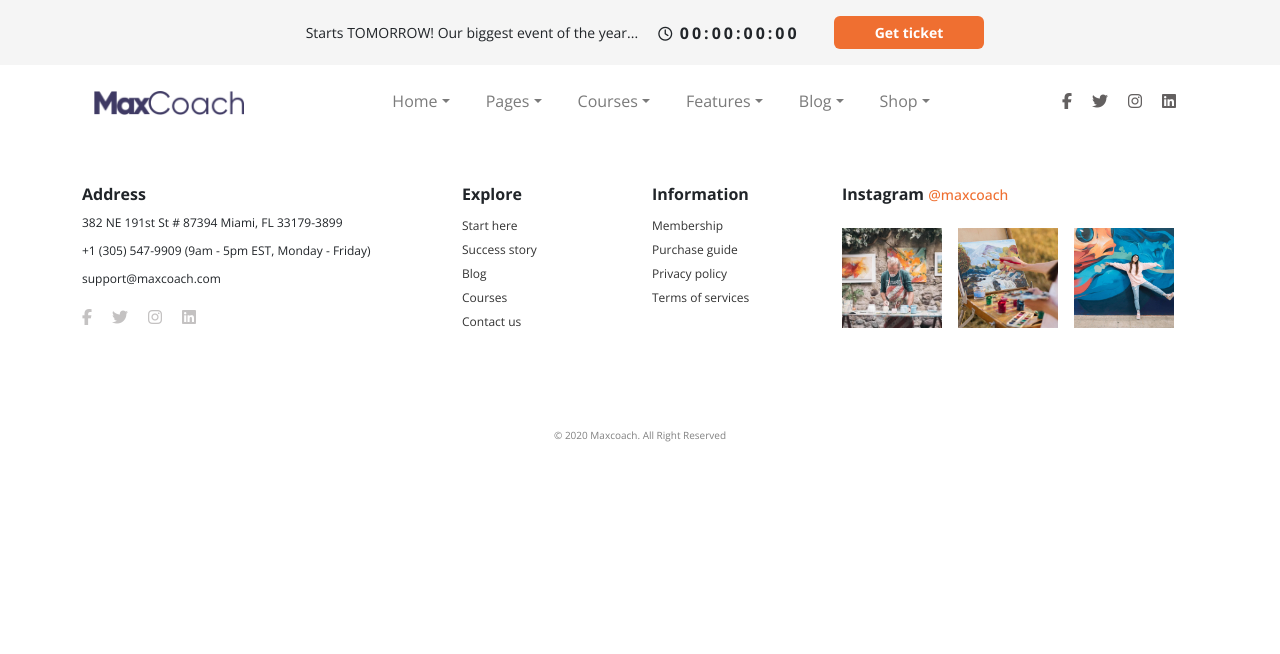
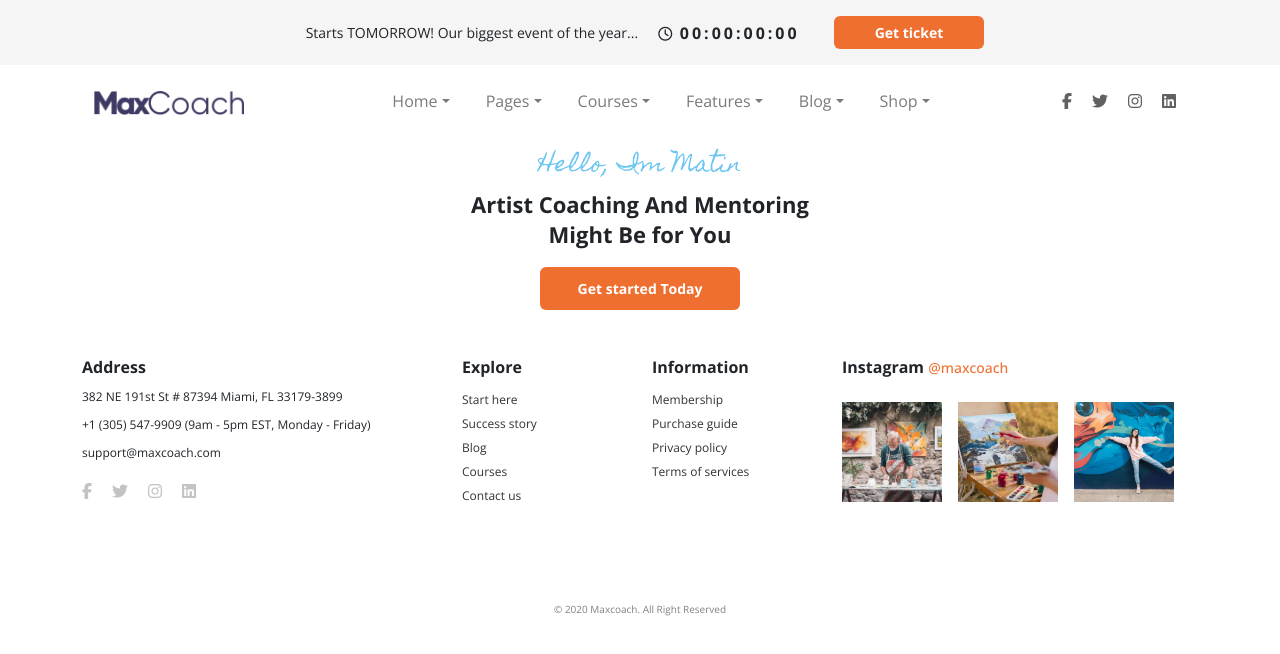
Before and after one commit to Corfaya/proj-html-vuejs, a Vue app: page / in a window 1280 px wide. Shown: the top 654 px of the page. Built offline with nearby package versions, Linux system fonts and the light colour scheme; a web font is replaced by a local one.

Commit message:
[UPD] Hero section: working on text

```diff
--- a/src/components/Main.vue
+++ b/src/components/Main.vue
@@ -1,13 +1,16 @@
 <script>
+import Hero from './partials/Hero.vue';
 export default {
-
+    components: {
+        Hero
+    }
 }
 </script>
 
 <template>
     <main class="my-3">
         <!-- HERO -->
-
+        <Hero />
         <!-- First section -->
 
         <!-- Second Section -->
@@ -24,5 +27,4 @@ export default {
     </main>
 </template>
 
-<style lang="scss" scoped>
-</style>
+<style lang="scss" scoped></style>
--- /dev/null
+++ b/src/components/partials/Hero.vue
@@ -0,0 +1,46 @@
+<script>
+export default {
+
+}
+</script>
+<template>
+    <div class="container d-flex justify-content-center">
+        <div class="d-flex flex-column align-items-center hero-text-box">
+            <h1 class="m-0">Hello, Im Matin</h1>
+            <h2  class="text-center">Artist Coaching And Mentoring Might Be for You</h2>
+            <button type="button" class="btn text-white fw-bold">
+                Get started Today
+            </button>
+        </div>
+    </div>
+
+</template>
+<style lang="scss" scoped>
+@use "../../style/partials/vars" as *;
+.hero-text-box {
+    gap: 10px;
+    max-width: 350px;
+    h1 {
+        font-family: $artistic_font;
+        color: $sky;
+        font-size: 22px;
+    }
+
+    h2 {
+        font-size: 22px;
+        font-weight: 700;
+        line-height: 30px;
+    }
+
+    button {
+        width: 200px;
+        background-color: $orange_main;
+        padding: 10px;
+        font-size: 14px;
+        &:hover {
+          background-color: $sky;
+        }
+      }
+}
+
+</style>
--- a/src/style/generals.scss
+++ b/src/style/generals.scss
@@ -1,5 +1,7 @@
 @use "./partials/vars" as *;
 @import url('https://fonts.googleapis.com/css2?family=Amaranth:ital,wght@0,400;0,700;1,400;1,700&family=Amatic+SC:wght@400;700&family=Montserrat:ital,wght@0,100..900;1,100..900&family=Open+Sans:ital,wght@0,300..800;1,300..800&display=swap');
+// @import url('https://fonts.googleapis.com/css2?family=Allura&display=swap');
+@import url('https://fonts.googleapis.com/css2?family=Allura&family=Homemade+Apple&display=swap');
 @import "../node_modules/bootstrap/scss/bootstrap";
 * {
     margin: 0;
--- a/src/style/partials/_vars.scss
+++ b/src/style/partials/_vars.scss
@@ -4,3 +4,6 @@ $grey: #F5F5F5;
 $black: #333333;
 $white: #FFFFFF;
 $sky: #6AC5F1;
+
+//$artistic_font: "Allura", cursive;
+$artistic_font: "Homemade Apple", cursive;
```
Lines whose indentation alone changed are shown as unchanged.
